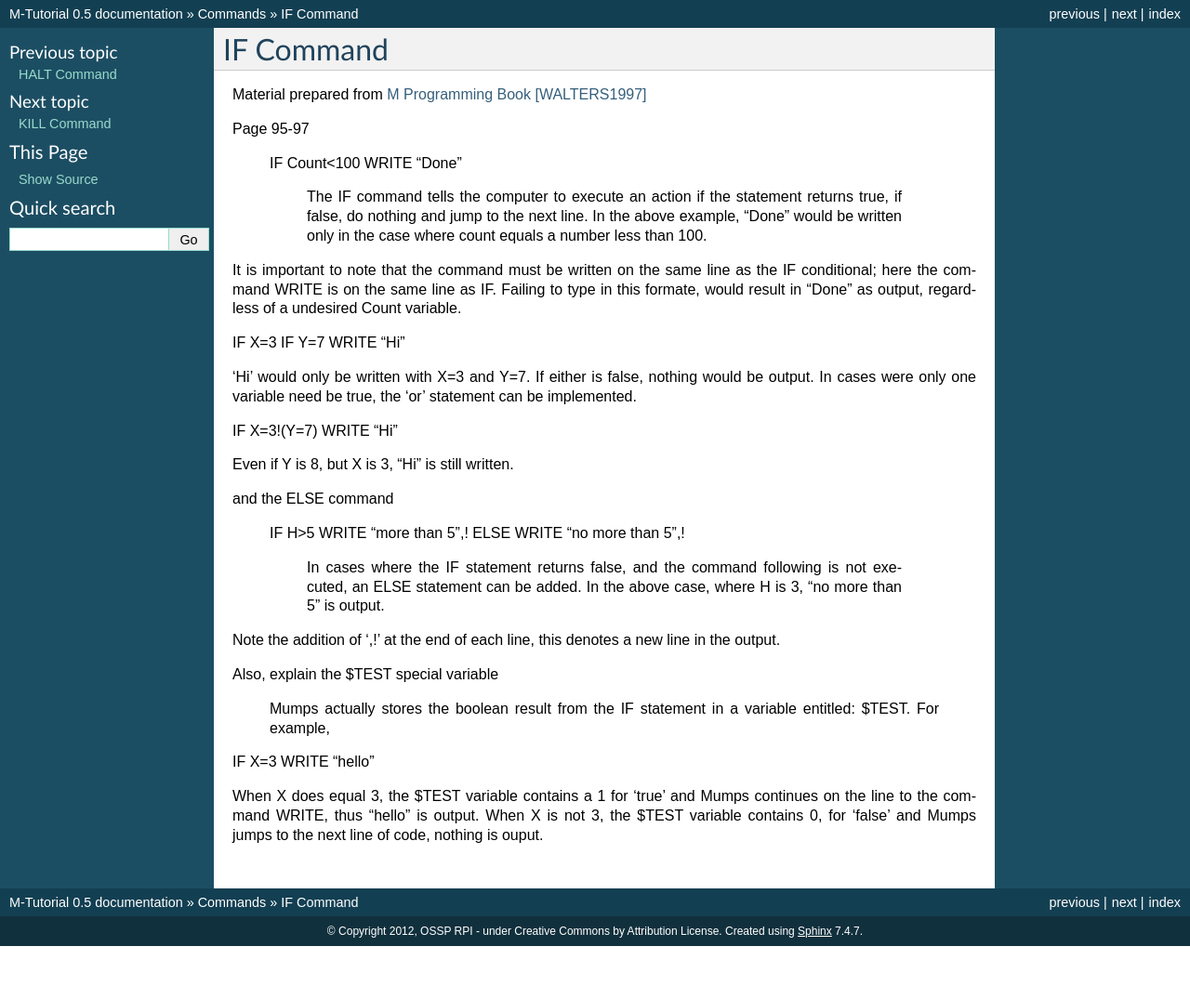
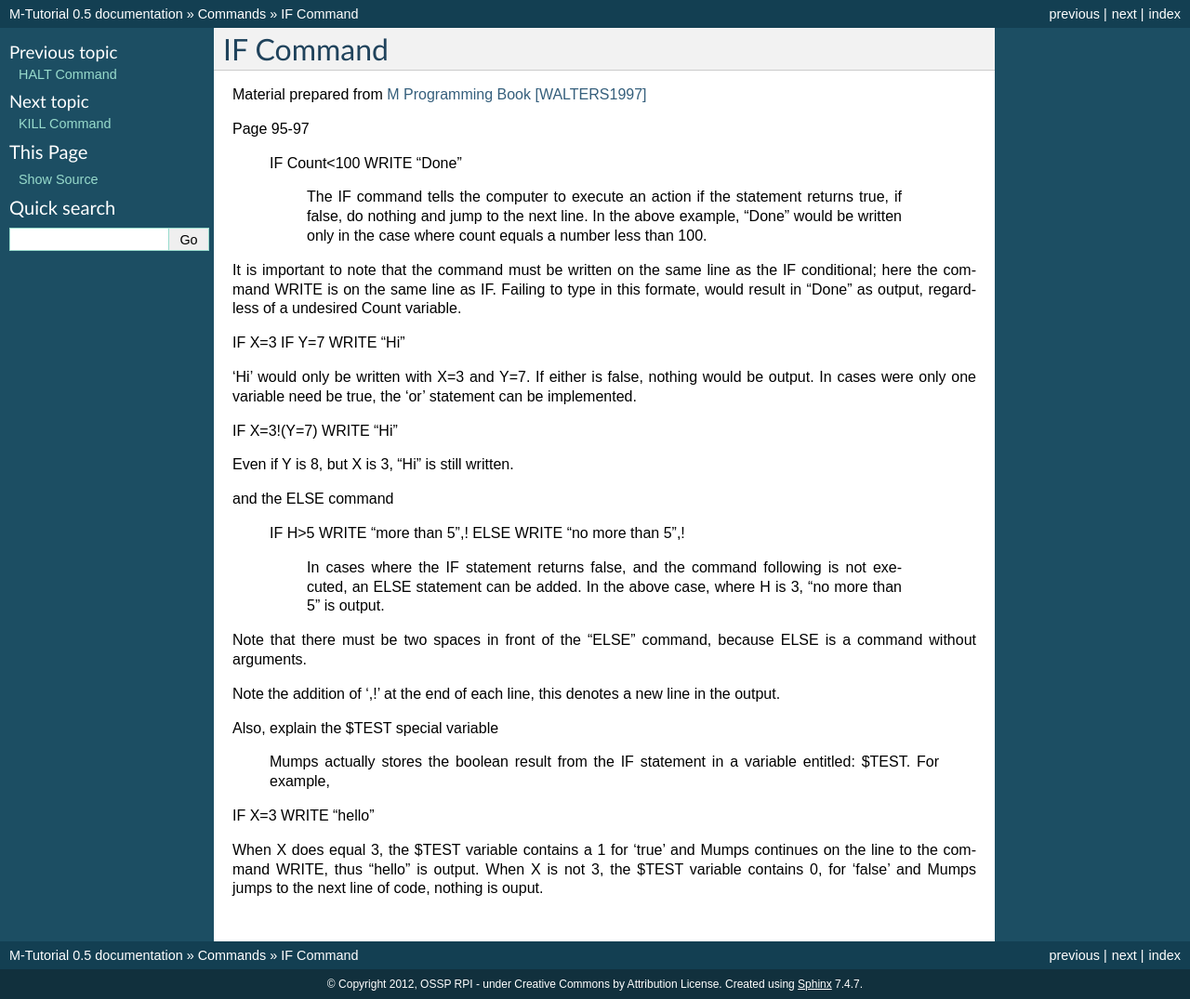
Before and after one commit to luisibanez/M-Tutorial, a Sphinx documentation site: the page built from source/IF_Command.rst, in a window 1280 px wide. Shown: the whole page at 93% size. Built offline with Sphinx 7.4.7, drawn with Linux system fonts in a browser that asks for light colours; before the commit the page ends 1018 px from its top, so only the background shows below that.

Commit message:
The ELSE must have two spaces.
Clarify that the ELSE command must have two spaces
in front because it is an argumentless command.

```diff
--- a/source/IF_Command.rst
+++ b/source/IF_Command.rst
@@ -24,9 +24,11 @@
 and the ELSE command
 
     IF H>5 WRITE "more than 5",!
-    ELSE WRITE "no more than 5",!
+    ELSE  WRITE "no more than 5",!
 
 	In cases where the IF statement returns false, and the command following is not executed, an ELSE statement can be added. In the above case, where H is 3, "no more than 5" is output.
+
+Note that there must be two spaces in front of the "ELSE" command, because ELSE is a command without arguments.
 
 Note the addition of ',!' at the end of each line, this denotes a new line in the output.
 
```
